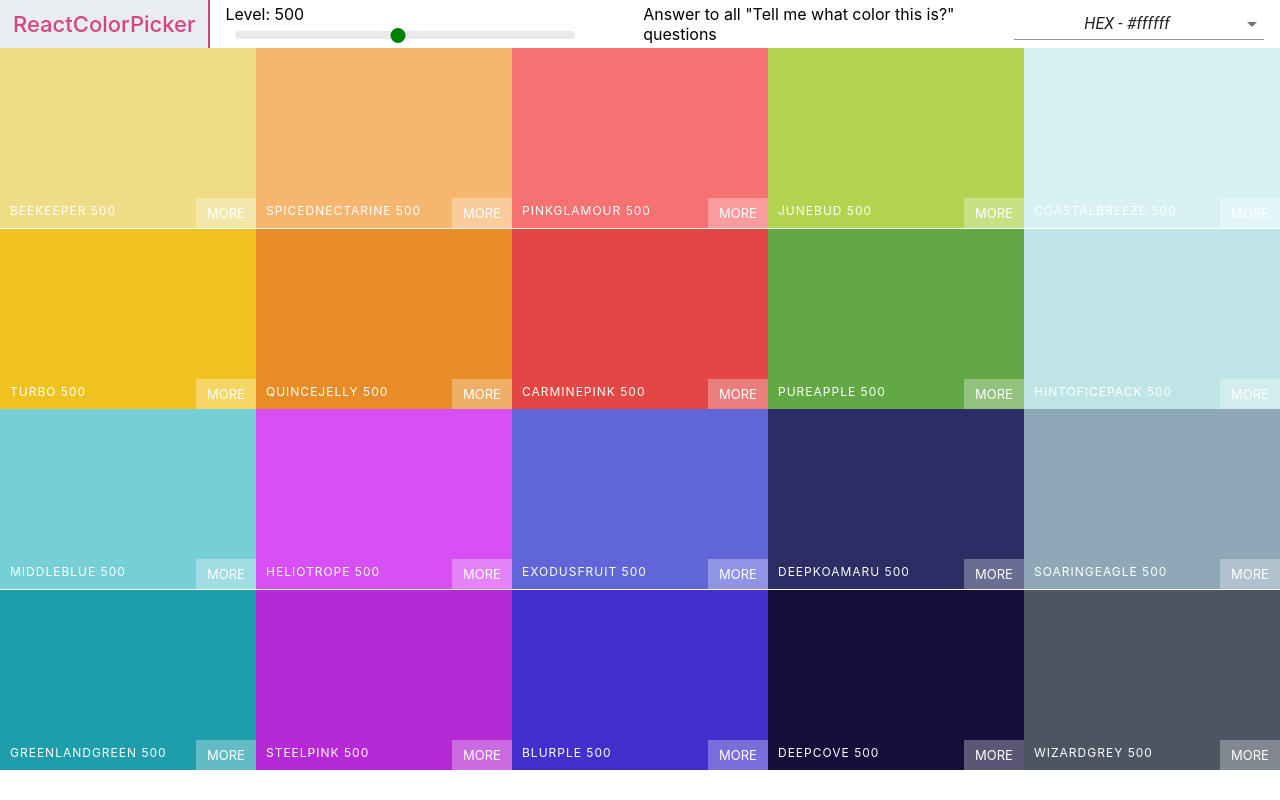
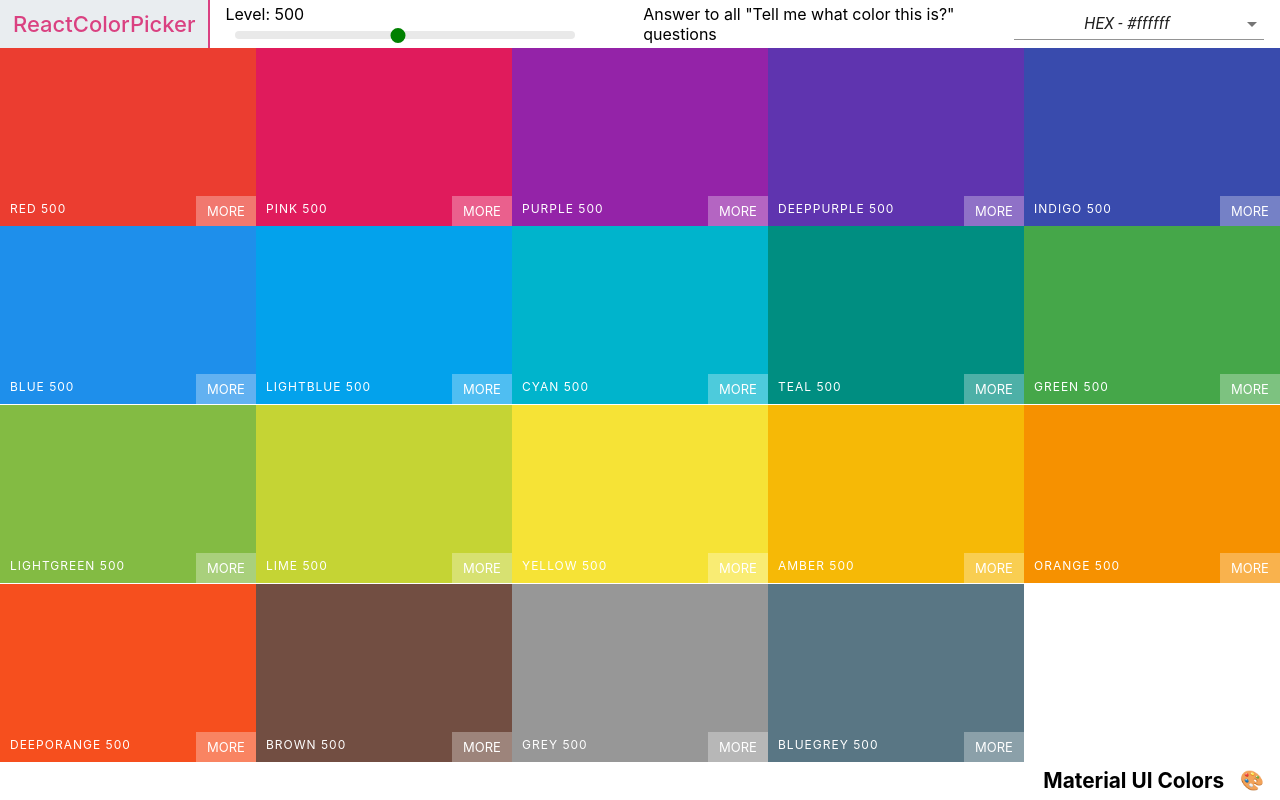
Before and after one commit to nidhi-shah2793/react-colors, a React (Create React App) app: page / in a window 1280 px wide. Built offline with nearby package versions, Linux system fonts and the light colour scheme.

Commit message:
Added palette footer

```diff
--- a/src/App.js
+++ b/src/App.js
@@ -1,13 +1,13 @@
 import React from "react";
 import "./App.css";
 import Palette from "./Palette";
-import seedColors from "./seedColors";
+import { seedColors } from "./seedColors";
 import { generatePalette } from "./colorHelpers";
 
 function App() {
   return (
     <div className="App">
-      <Palette {...seedColors[4]} palette={generatePalette(seedColors[4])} />
+      <Palette palette={generatePalette(seedColors[0])} />
     </div>
   );
 }
--- a/src/Navbar.js
+++ b/src/Navbar.js
@@ -69,7 +69,6 @@ function Navbar({ changeLevel, level, handleFormatChange }) {
           }}
           open={open}
           autoHideDuration={3000}
-          onClose={handleClose}
           message={<span id="message__id">Format changed</span>}
           ContentProps={{
             "aria-describedby": "message__id",
--- a/src/Palette.css
+++ b/src/Palette.css
@@ -1,5 +1,7 @@
 .Palette {
   height: 100vh;
+  display: flex;
+  flex-direction: column;
 }
 
 .Palette__colors {
@@ -7,3 +9,18 @@
   width: 100%;
   padding: 0;
 }
+
+.Palette__footer {
+  background-color: white;
+  height: 5vh;
+  display: flex;
+  justify-content: flex-end;
+  align-items: center;
+  font-weight: bold;
+  font-size: 1.3rem;
+}
+
+.Palette__footerEmoji {
+  font-size: 1.2rem;
+  margin: 0 1rem;
+}
--- a/src/Palette.js
+++ b/src/Palette.js
@@ -4,6 +4,7 @@ import "./Palette.css";
 import Navbar from "./Navbar";
 
 function Palette({ palette }) {
+
   const [level, setLevel] = useState(500);
   const [colorFormat, setColorFormat] = useState("hex");
 
@@ -27,7 +28,10 @@ function Palette({ palette }) {
         handleFormatChange={handleFormatChange}
       />
       <div className="Palette__colors">{colorBoxes}</div>
-      {/* footer */}
+      <div className="Palette__footer">
+        {palette.paletteName}
+        <span className="Palette__footerEmoji">{palette.emoji}</span>
+      </div>
     </div>
   );
 }
--- a/src/seedColors.js
+++ b/src/seedColors.js
@@ -1,4 +1,4 @@
-export default [
+const seedColors = [
   {
     paletteName: "Material UI Colors",
     id: "material-ui-colors",
@@ -242,3 +242,5 @@ export default [
     ],
   },
 ];
+
+export {seedColors}
```
Also changed, not shown: src/logo.svg (deleted), 1 other file (tests, documents, lock files or other folders).
